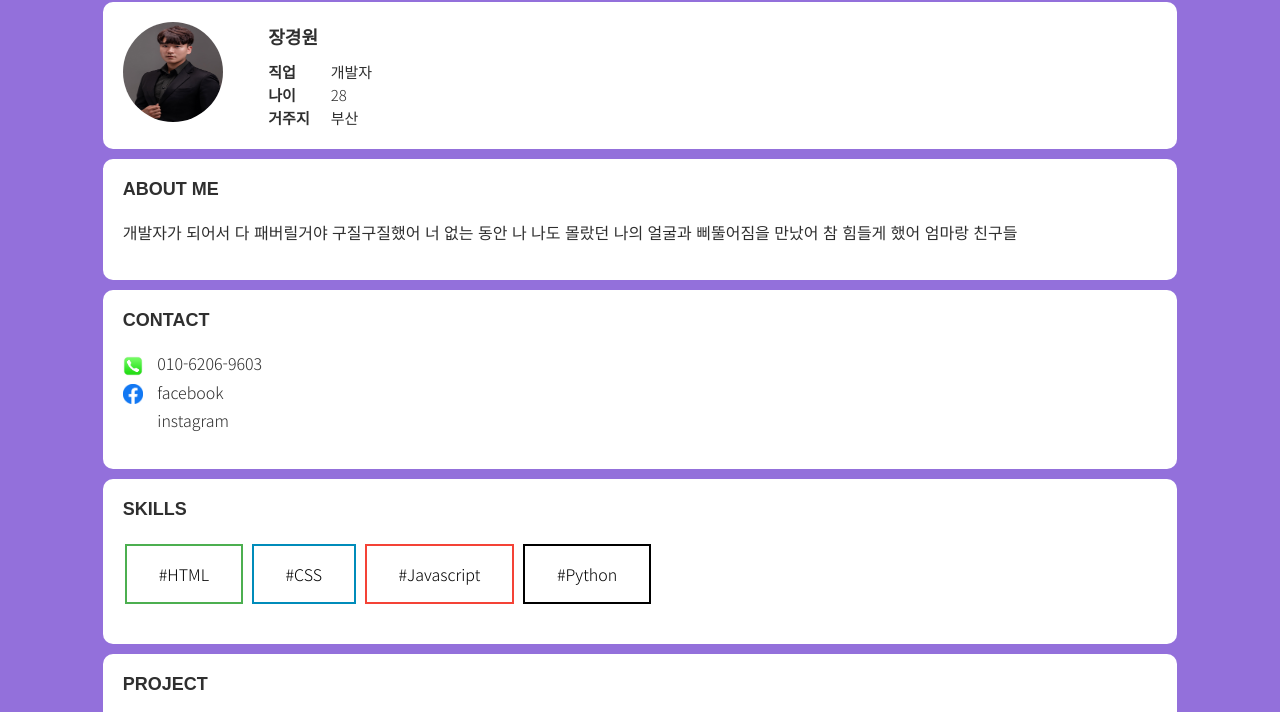
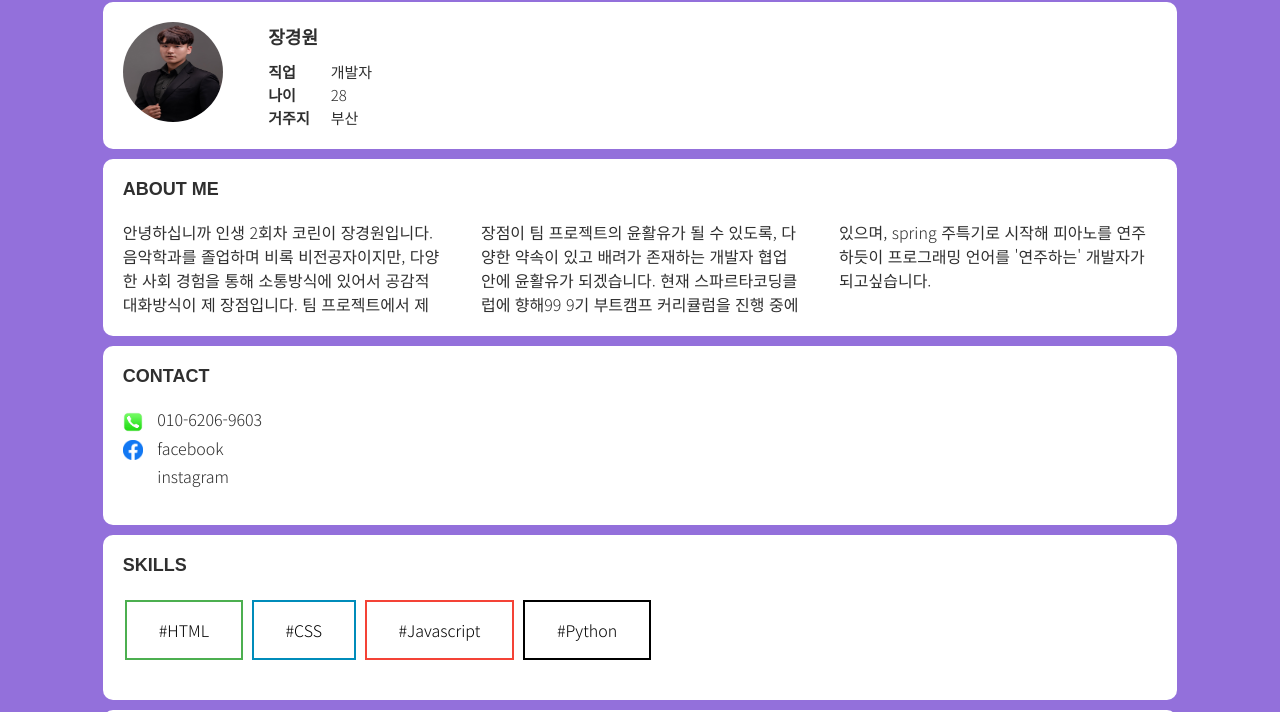
Before and after one commit to Whylano/k1, a plain HTML site: page index.html in a window 1280 px wide. Shown: the part 87-799 px from the top of the page. Drawn offline with Linux system fonts and the light colour scheme.

Commit message:
나의이력서만들기3

```diff
--- a/css/style.css
+++ b/css/style.css
@@ -49,6 +49,10 @@ section:first-of-type h2 {
     height: 100px;
     border-radius: 50px;
     margin-right: 40px;
+}
+.newspaper{
+    column-count: 3;
+    column-gap:40px ;
 }
 
 table {
--- a/index.html
+++ b/index.html
@@ -44,13 +44,14 @@
 
     <section id="about_me">
         <h2>about me</h2>
-        <p>
-            개발자가 되어서 다 패버릴거야
-            구질구질했어 너 없는 동안 나
-            나도 몰랐던 나의 얼굴과
-            삐뚤어짐을 만났어
-            참 힘들게 했어 엄마랑 친구들
-        </p>
+        <div class="newspaper">
+            안녕하십니까 인생 2회차 코린이 장경원입니다. 음악학과를 졸업하며 비록 비전공자이지만, 다양한 사회 경험을 통해
+            소통방식에 있어서 공감적 대화방식이 제 장점입니다. 팀 프로젝트에서 제 장점이 팀 프로젝트의 윤활유가 될 수 있도록, 다양한 약속이
+            있고 배려가 존재하는 개발자 협업안에 윤활유가 되겠습니다.
+
+            현재 스파르타코딩클럽에 향해99 9기 부트캠프 커리큘럼을 진행 중에 있으며, spring 주특기로 시작해 피아노를 연주하듯이 프로그래밍
+            언어를 '연주하는' 개발자가 되고싶습니다.
+        </div>
     </section>
 
     <section id="contact">
```
